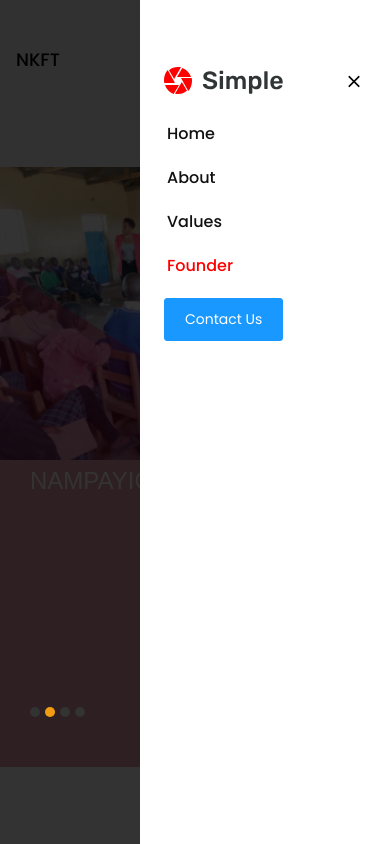
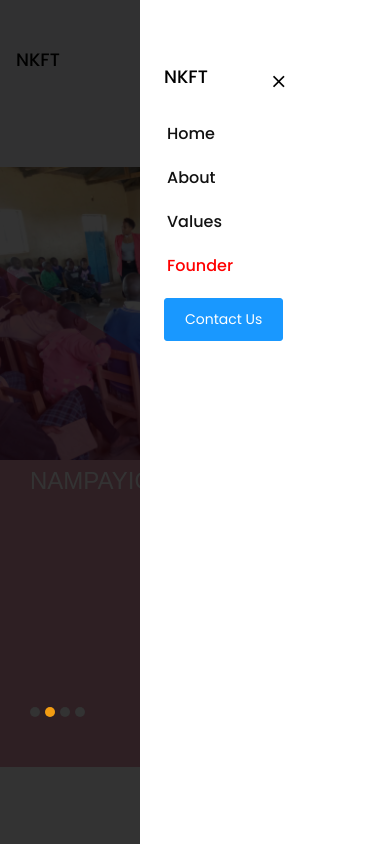
Before and after one commit to adamswonder/nkftorg, a website: page index.html in a window 390 px wide. Both pictures are taken after a click on the button "Toggle navigation". Shown: the top 844 px of the page. Drawn offline with Linux system fonts and the light colour scheme.

Commit message:
mobile menu fix

```diff
--- a/index.html
+++ b/index.html
@@ -48,7 +48,7 @@
                 class="d-flex align-items-center justify-content-between pl-4 pl-lg-0"
               >
                 <div class="navbar-collapse-logo">
-                  <img src="images/Group2.svg" alt="" />
+                  <h1 style="font-size: large;"><a href="#header-section">NKFT</a></h1>
                 </div>
                 <button
                   class="navbar-toggler close-button"
```
